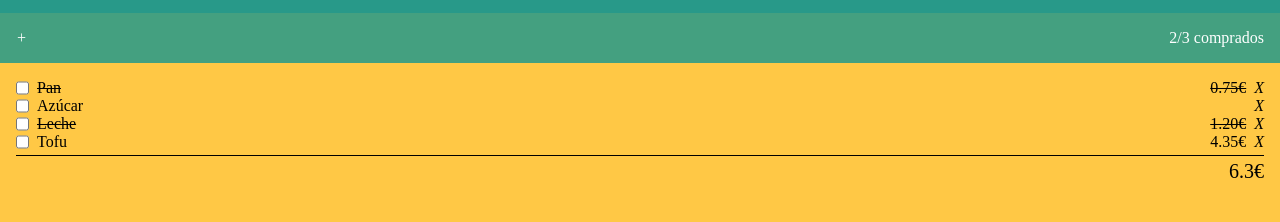
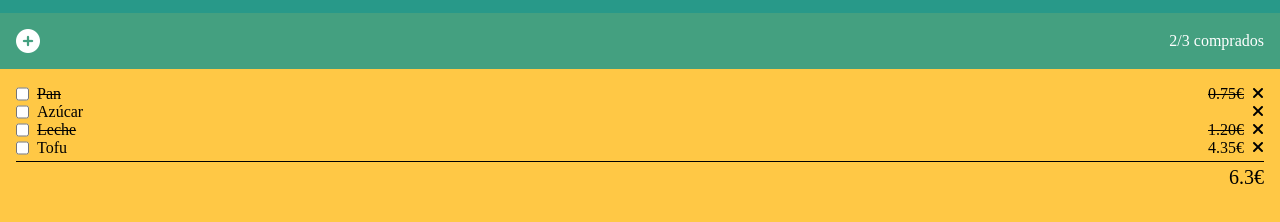
Before and after one commit to marcgirbaub/202301-w1ch3-marc-girbau, a website built with Parcel: page src/index.html in a window 1280 px wide. Shown: the part 42-264 px from the top of the page. Built offline with nearby package versions, Linux system fonts and the light colour scheme.

Commit message:
Add icons from font-awesome

```diff
--- a/package.json
+++ b/package.json
@@ -15,5 +15,9 @@
   "devDependencies": {
     "parcel": "^2.8.2",
     "rimraf": "^3.0.2"
+  },
+  "dependencies": {
+    "@fontsource/montserrat": "^4.5.13",
+    "@fortawesome/fontawesome-free": "^6.2.1"
   }
 }
--- a/src/css/styles.css
+++ b/src/css/styles.css
@@ -1,3 +1,5 @@
+@import url("/node_modules/@fortawesome/fontawesome-free/css/all.min.css");
+
 * {
   margin: 0;
   padding: 0;
@@ -22,6 +24,10 @@ header section {
   justify-content: space-between;
   align-items: center;
   padding: 1rem 1rem;
+}
+
+section i {
+  font-size: 1.5rem;
 }
 
 .navigation-container {
--- a/src/index.html
+++ b/src/index.html
@@ -24,7 +24,7 @@
     </section>
 
     <section class="comprados-container">
-      <i>+</i>
+      <i class="fa-solid fa-circle-plus"></i>
       <p>2/3 comprados</p>
     </section>
   </header>
@@ -34,25 +34,25 @@
       <li>
         <div class="strikethrough"><label><input type="checkbox">Pan</label></div>
         <div>
-          <p class="strikethrough">0.75€</p><i>X</i>
+          <p class="strikethrough">0.75€</p><i class="fa-solid fa-xmark"></i>
         </div>
       </li>
       <li>
         <div><label><input type="checkbox">Azúcar</label></div>
         <div>
-          <i>X</i>
+          <i class="fa-solid fa-xmark"></i>
         </div>
       </li>
       <li>
         <div class="strikethrough"><label><input type="checkbox">Leche</label></div>
         <div>
-          <p class="strikethrough">1.20€</p><i>X</i>
+          <p class="strikethrough">1.20€</p><i class="fa-solid fa-xmark"></i>
         </div>
       </li>
       <li>
         <div><label><input type="checkbox">Tofu</label></div>
         <div>
-          <p>4.35€</p><i>X</i>
+          <p>4.35€</p><i class="fa-solid fa-xmark"></i>
         </div>
       </li>
     </ul>
```
Also changed, not shown: src/anadir-articulos.html (+1 -1 lines), 1 other file.
